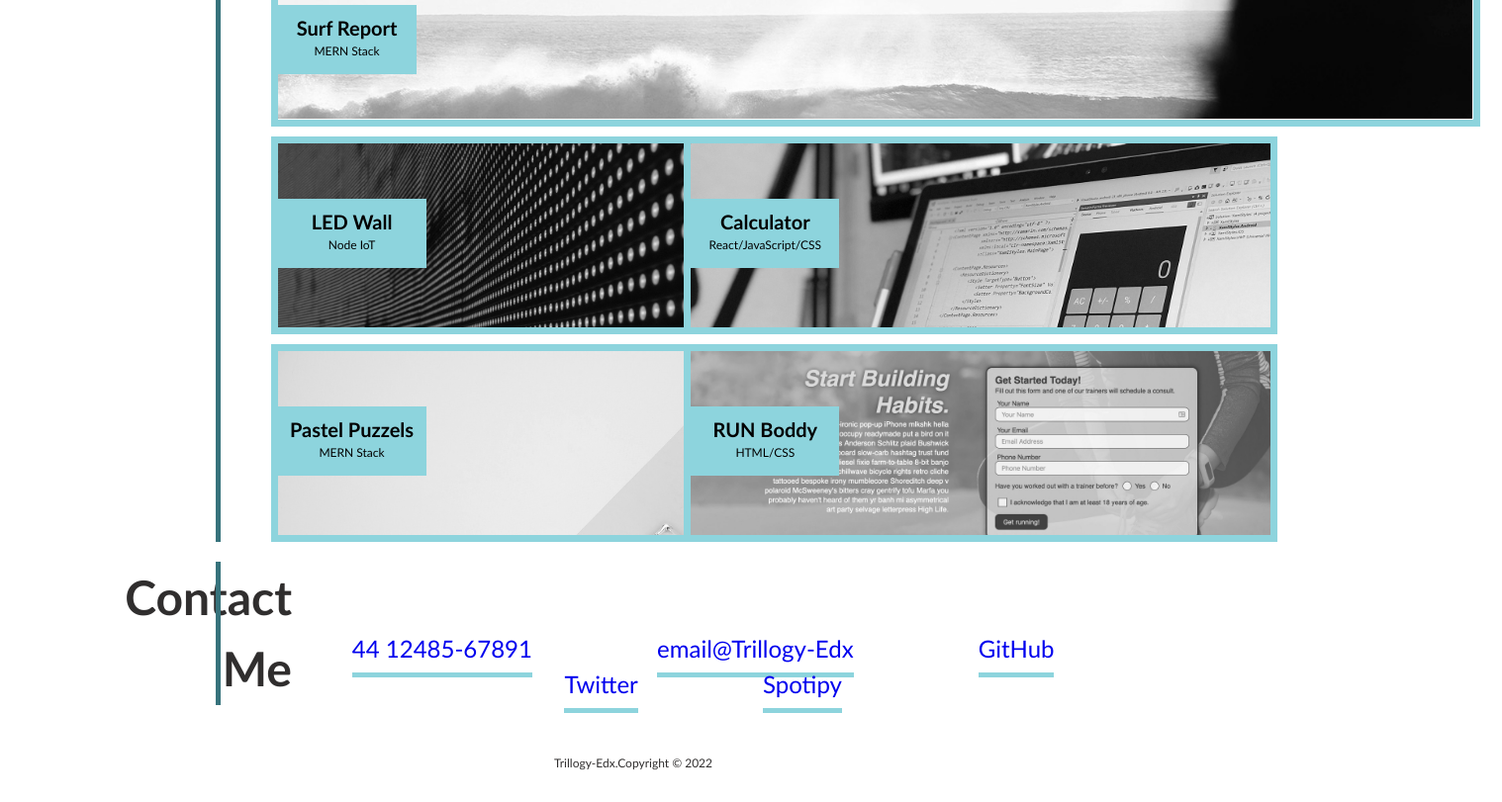
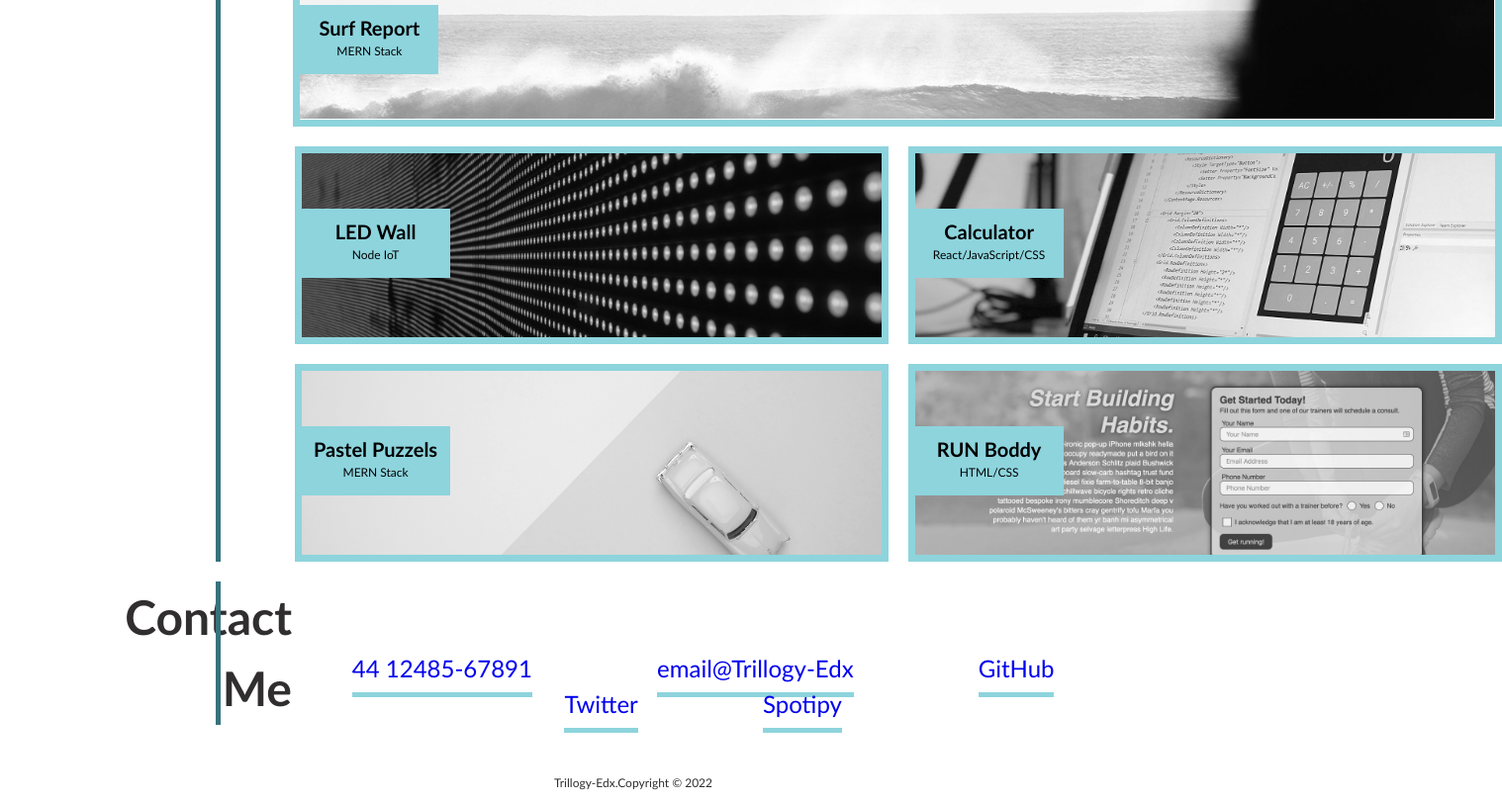
Before and after one commit to DaniJFerr/Lernantino--web-project, a plain HTML site: page index.html in a window 1280 px wide. Shown: the part 1100-1911 px from the top of the page at 99% size, 1518 px wide, since content can reach past the window. Drawn offline with Linux system fonts and the light colour scheme.

Commit message:
re-facture HTML, CSS, new nav bar effect

```diff
--- a/css/style.css
+++ b/css/style.css
@@ -8,7 +8,6 @@ body {
   font-family: 'Trebuchet MS', 'Lucida Sans Unicode', 'Lucida Grande', 'Lucida Sans', Arial, sans-serif;
   line-height: 1.5;
 }
-
 
 h3{
   margin: 0;
@@ -47,15 +46,15 @@ header h1{
 }
 
 nav{
-  width: 600px;
+  width: 800px;
   position: absolute;
   top: 0%;
-  left: 60%;
+  left: 55%;
 }
 
 nav ul{
   padding: 20px auto;
-  margin: 20px auto ;
+  margin: 20px 20px ;
 }
 
 nav li{
@@ -66,6 +65,7 @@ nav li{
 
 nav a {
   color: rgb(141, 212, 221);
+  margin: auto 10px;
   list-style: none;
   font-size: 2em;
   padding: 0 0 10px 0;
@@ -73,7 +73,26 @@ nav a {
   border-bottom: 5px;
   border-style: none none solid none;
   border-color: rgb(141, 212, 221);
+  transition: 100ms;
+  transform-origin: center;
+  -webkit-transition: all 0.4s ease-in;
+  -moz-transition: all 0.4s ease-in;
+  -o-transition: all 0.4s ease-in;
+  transition: all 0.4s ease-in;
 }
+
+nav a:hover {
+  position:static;
+  color: rgb(48, 46, 46);
+  background-color: rgb(141, 212, 221);
+  list-style: none;
+  font-weight: bold;
+  font-size: 2em;
+  padding: 5px 10px 10px 10px;
+  text-decoration: none;
+
+}
+
 
 /*-- hero banner --*/
 
@@ -140,7 +159,10 @@ nav a {
 /*-- portfolio container -->*/
 
 .portifolio {
+   display: grid;
    position: relative;
+   grid-template-columns: repeat(5, 1fr);
+   grid-gap: 10px;
    width: 80%;
    height: auto;
    left: 17%;
@@ -148,7 +170,6 @@ nav a {
    border-style: none none none solid;
    border-color: rgb(55, 115, 124);
   }
-
 
 .title01{
   position: absolute;
@@ -161,7 +182,6 @@ nav a {
 
 }
 
-
 .title02{
   position: absolute;
   text-align: center;
@@ -172,7 +192,7 @@ nav a {
   top: 30%;
 }
 
-.work01{
+.mainwork{
   position: relative;
   width: 1222px;
   height: 400px;
@@ -182,7 +202,7 @@ nav a {
   border-style: solid;
 }
 
-.work01 img{
+.mainwork img{
   width: 1207px;
   height: 385px;
   left: 5%;
@@ -193,116 +213,44 @@ nav a {
   filter: grayscale(100%);
 }
 
-.work01:hover img{
+.mainwork:hover img{
   filter: grayscale(0%);
   transition: 500ms;
   opacity: 80%;
 }
 
-.work02{
-  position: absolute;
+.mainwork:nth-child(1){
+  grid-column: span 5;
+}
+
+.work:nth-child(2),
+.work:nth-child(3),
+.work:nth-child(4),
+.work:nth-child(5){
+  grid-column: span 2;
+}
+
+.work{
+  position: relative;
   margin: 10px 10px 0px 0px;
   width: 600px;
   height: 200px;
-  left: 5%;
+  left: 75px;
   border-width: 7px;
   border-color: rgb(141, 212, 221);
   border-style: solid;
 }
 
-.work02 img{
-  width: 586px;
-  height: 186px;
-  object-position: -50% 0;
+.work img{
+  width: 100%;
+  height: 100%;
   object-fit: cover;
   background-position: center;
   background-repeat: no-repeat;
   filter: grayscale(100%);
 }
 
-.work02:hover img{
-  filter: grayscale(0%);
-  transition: 500ms;
-  opacity: 80%;
-}
-
-.work03{
-  margin: 10px 10px 0px 0px;
-  position: relative;
-  width: 600px;
-  height: 200px;
-  left: 46%;
-  border-width: 7px;
-  border-color: rgb(141, 212, 221);
-  border-style: solid;
-}
-
-.work03 img{
-  width: 586px;
-  height: 186px;
-  background-size: contain;
-  object-position: -50% 0;
-  object-fit: cover;
-  background-position: center;
-  background-repeat: no-repeat;
-  filter: grayscale(100%);
-}
-
-.work03:hover img{
-  filter: grayscale(0%);
-  transition: 500ms;
-  opacity: 80%;
-}
-
-.work04{
-  margin: 10px 10px 0px 0px;
-  position: absolute;
-  width: 600px;
-  height: 200px;
-  left: 5%;
-  border-width: 7px;
-  border-color: rgb(141, 212, 221);
-  border-style: solid;
-}
-
-.work04 img{
-  width: 586px;
-  height: 186px;
-  object-position: -20% 0;
-  object-fit: cover;
-  background-position: center;
-  background-repeat: no-repeat;
-  filter: grayscale(100%);
-}
-
-.work04:hover img{
-  filter: grayscale(0%);
-  transition: 500ms;
-  opacity: 80%;
-}
-
-.work05{
-  margin: 10px 10px 0px 0px;
-  position: relative;
-  width: 600px;
-  height: 200px;
-  left: 46%;
-  border-width: 7px;
-  border-color: rgb(141, 212, 221);
-  border-style: solid;
-}
-
-.work05 img{
-  width: 586px;
-  height: 186px;
-  object-position: 20%;
-  object-fit: cover;
-  background-position: center;
-  background-repeat: no-repeat;
-  filter: grayscale(100%);
-}
-
-.work05:hover img{
+.work:hover img{
   filter: grayscale(0%);
   transition: 500ms;
   opacity: 80%;
@@ -323,7 +271,6 @@ nav a {
   border-style: none none none solid;
   border-color: rgb(55, 115, 124);
 }
-
 
 .contacts ul{
   width: 85%;
--- a/index.html
+++ b/index.html
@@ -13,7 +13,7 @@
   <!-- main logo / nav -->
   <header>
     <h1>Lernantino</h1>
-    <nav>
+     <nav>
       <ul>
         <li><a href="">About Me</a></li>
         <li><a href="">Work</a></li>
@@ -39,7 +39,6 @@
       <h2>About Me</h2>
 
     <div class="text-content">
-
       <p>Lorem ipsum dolor sit amet, consectetur adipiscing elit. Pellentesque posuere augue velit, vitae auctor magna malesuada et.
         Proin malesuada aliquet malesuada. Duis diam arcu, dapibus accumsan dui ultrices, blandit fringilla ipsum. Donec et auctor massa.
         Vestibulum fringilla placerat pharetra. Maecenas quis sagittis neque, nec scelerisque tellus. Mauris vitae fringilla nibh. Nulla non tortor risus.
@@ -50,19 +49,19 @@
         Quisque ante felis, ornare eget placerat in, vulputate sit amet quam. Praesent eget nisi ex. Aenean maximus, diam vitae dapibus posuere, velit erat ultrices risus, at viverra erat diam sodales enim.
         Morbi venenatis gravida ultrices. In accumsan eros in metus ullamcorper porttitor. In et sagittis dolor, at vestibulum velit.
         Suspendisse condimentum mauris sit amet sollicitudin laoreet. Quisque sed ultricies lectus..</p>
-
       </div>
 
     </section>
 
     <!-- portfolio container -->
 
-    <section class="page-section" id="work">
+  <main class="page-section" id="work">
 
     <h2>Work</h2>
 
-      <div class="portifolio">
-      <div class="work01">
+    <section class="portifolio">
+
+      <div class="mainwork">
         <a href="#"><img src="images/02-portfolio-4.jpg" alt=""></a>
         <div class="title01">
           <h3>Surf Report</h3>
@@ -70,7 +69,7 @@
         </div>
       </div>
 
-      <div class="work02">
+      <div class="work">
        <a href="#"><img src="images/02-portfolio-1.jpg" alt=""></a>
         <div class="title02">
           <h3>LED Wall</h3>
@@ -78,7 +77,7 @@
         </div>
       </div>
 
-      <div class="work03">
+      <div class="work">
         <a href="#"><img src="images/02-portfolio-2.jpg" alt=""></a>
         <div class="title02">
         <h3>Calculator</h3>
@@ -86,7 +85,7 @@
         </div>
       </div>
 
-      <div class="work04">
+      <div class="work">
         <a href="#"><img src="images/02-portfolio-3.jpg" alt=""></a>
         <div class="title02">
         <h3>Pastel Puzzels</h3>
@@ -94,7 +93,7 @@
         </div>
       </div>
 
-      <div class="work05">
+      <div class="work">
         <a href="#"><img src="images/02-run-buddy.jpg" alt=""></a>
         <div class="title02">
         <h3>RUN Boddy</h3>
@@ -102,22 +101,22 @@
         </div>
       </div>
 
-    </div>
+    </section>
 
-    </section>
+  </main>
 
     <!-- contact -->
 
     <section class="page-section contact" id="contact">
       <h2>Contact Me</h2>
-      <div class="contacts">
+       <div class="contacts">
         <ul>
         <li><a href="#">44 12485-67891</a> </li>
         <li><a href="#">email@Trillogy-Edx</a></li>
         <li><a href="#">GitHub</a></li>
         <li><a href="#">Twitter</a></li>
         <li><a href="#">Spotipy</a></li>
-      </ul>
+       </ul>
       </div>
     </section>
 
```
